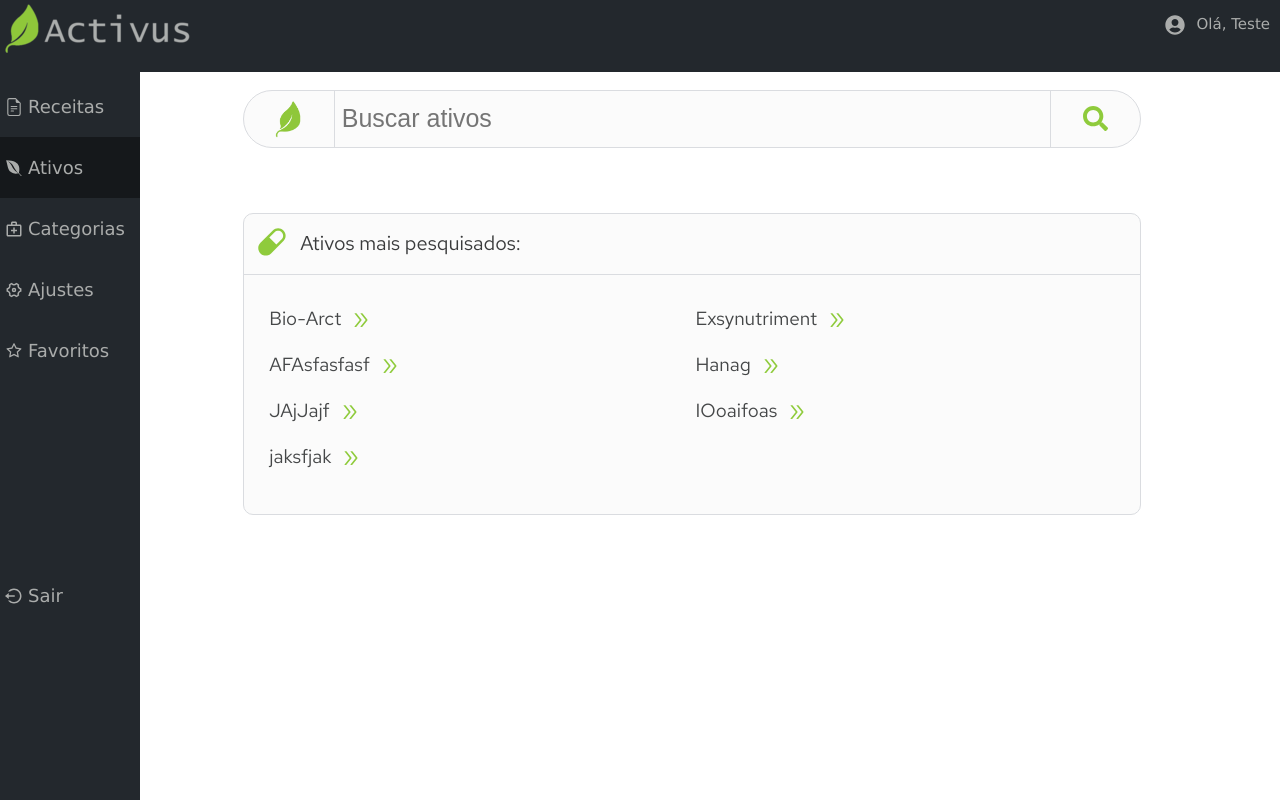
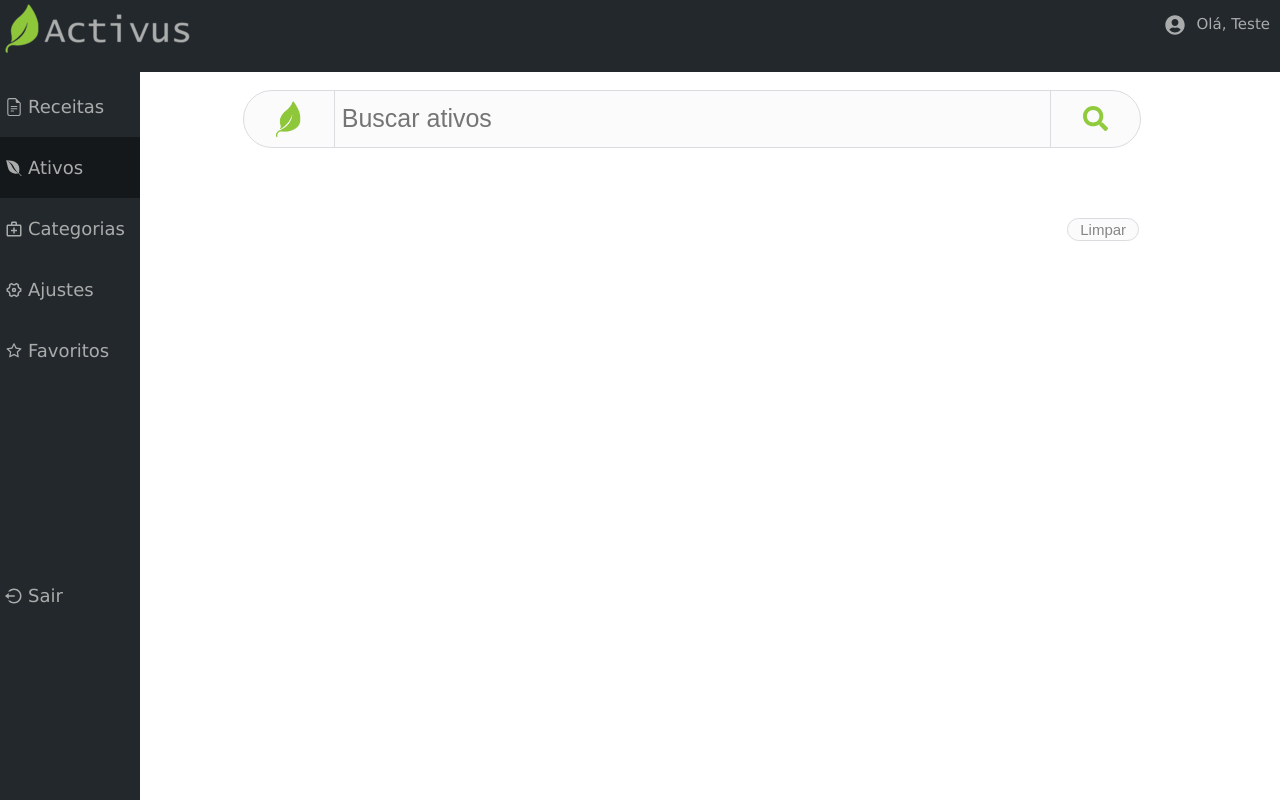
Before and after one commit to lemachegabriel/medicalApp, a Next.js app: page /home in a window 1280 px wide. Built offline with nearby package versions, Linux system fonts and the light colour scheme.

Commit message:
modified:   components/home/tools/ativos.js 	modified:   components/home/tools/doencas.js

```diff
--- a/components/home/tools/ativos.js
+++ b/components/home/tools/ativos.js
@@ -8,7 +8,7 @@
 
 export default function Ativos(){
     const [wordEntered, setWordEntered] = useState('')
-    const [data, setData] = useState()
+    const [data, setData] = useState([])
     const [open, setOpen] = useState()
 
     useEffect(()=>{
@@ -18,8 +18,8 @@
         if(da) setData(JSON.parse(da))
       },[])
     useEffect(()=>{
-    localStorage.setItem('search', wordEntered)
-    localStorage.setItem('data', JSON.stringify(data))
+        localStorage.setItem('search', wordEntered)
+        localStorage.setItem('data', JSON.stringify(data))
     })
 
     const handleChange = (e) => {
@@ -64,7 +64,7 @@
                     <a className={styles.limpar} onClick={clear}>Limpar</a>
                 </div>
             )}
-            {data ? data.slice(0,10).map((value, key)=>{ return(
+            {data ? data.slice(1,10).map((value, key)=>{ return(
                 <div className={styles.tableContainer} style={open==key ? {minHeight: '100px'} : {minHeight: '50px'}}>
                     <div className={open==key ? styles.listHeaderTurn : styles.listHeader}>
                         <FaStar className={open==key ? styles.listStar : styles.listStarTurn}/>
--- a/components/home/tools/doencas.js
+++ b/components/home/tools/doencas.js
@@ -6,8 +6,7 @@
 export default function Doencas(){
     const [wordEntered, setWordEntered] = useState('')
     const [dataCategoria, setDataCategoria] = useState()
-    const [open, setOpen] = useState()
-    const sugestions = [{'name': 'Redução de cortisol', 'id': '1'}, {'name': 'Moduladores de insulina'}, {'name': 'Foco e energia concentrada'}, {'name': 'Manutenção da saúde muscular'},
+    const sugestionsCa = [{'name': 'Redução de cortisol', 'id': '1'}, {'name': 'Moduladores de insulina'}, {'name': 'Foco e energia concentrada'}, {'name': 'Manutenção da saúde muscular'},
     {'name': 'Pré-treino'}, {'name': 'Reposição de Cálcio'}, {'name': 'Firmador e Drenante'}]
 
     useEffect(()=>{
@@ -17,8 +16,8 @@
         if(da) setDataCategoria(JSON.parse(da))
       },[])
     useEffect(()=>{
-    localStorage.setItem('searchCategoria', wordEntered)
-    localStorage.setItem('dataCategoria', JSON.stringify(dataCategoria))
+        localStorage.setItem('searchCategoria', wordEntered)
+        localStorage.setItem('dataCategoria', JSON.stringify(dataCategoria))
     })
     const handleChange = (e) => {
         setWordEntered(e.target.value)
@@ -30,13 +29,7 @@
             setDataCategoria(DATA)
         }
     }
-    const handelClick = (key) => {
-        if(key == open){
-            setOpen(null)
-        }else{
-            setOpen(key)
-        }
-    }
+
     const clear = () => {
         setDataCategoria('')
         localStorage.setItem('dataCategoria', dataCategoria)
@@ -71,7 +64,7 @@
                         <a>Categorias mais pesquisadas:</a>
                     </div>
                     <div className={styles.sugestions}>
-                        {sugestions.map((value, key)=> {return(
+                        {sugestionsCa.map((value, key)=> {return(
                             <div className={styles.sugsLines}>
                                 <a id={key} >{value.name}</a>
                                 <AiOutlineDoubleRight id={key} />
```
